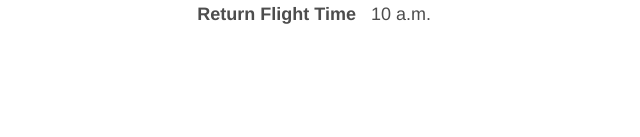
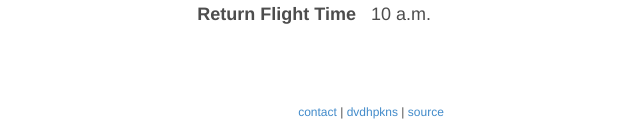
Before and after one commit to dvdhpkns/swautocheckin, a Django app: page /reservation/00000000-0000-0000-0000-000000000001/success in a window 1280 px wide. Shown: the part 671-808 px from the top of the page, without its empty margins (269-909 px from the left). Before the commit the page ends 695 px from the top, so only its background shows below. Run offline with Django 3.2, Linux system fonts and the light colour scheme; tables that the repository leaves empty hold one stand-in row (values such as "Sample post"); some libraries are stand-ins or nearby versions.

Commit message:
Add footer and google analytics

```diff
--- a/swautocheckin/base/__init__.py
+++ /dev/null
@@ -1 +0,0 @@
-__author__ = 'davidhopkins'
--- a/swautocheckin/static/css/main.css
+++ b/swautocheckin/static/css/main.css
@@ -76,3 +76,18 @@ input:not(:last-child) {
   margin-bottom: 0px;
   color: #737373;
 }
+
+.footer {
+  position: absolute;
+  bottom: 0;
+  width: 100%;
+  height: 30px;
+  text-align: center;
+  font-size: 12px;
+}
+
+@media (max-height: 500px) {
+    .footer {
+        position: relative;
+    }
+}
--- a/swautocheckin/templates/base.html
+++ b/swautocheckin/templates/base.html
@@ -21,10 +21,24 @@
     </div>
     {% block content %}{% endblock %}
 </div>
+<footer class="footer">
+    <div class="container">
+        <p><a href="mailto:swautocheckin@dvdhpkns.com">contact</a> | <a href="http://dvdhpkns.com">dvdhpkns</a> | <a href="https://github.com/dvdhpkns/swautocheckin">source</a></p>
+    </div>
+</footer>
 
 <script src="{% static 'js/jquery.min.js' %}" type="text/javascript"></script>
 <script src="{% static 'js/bootstrap.min.js' %}" type="text/javascript"></script>
+<script>
+  (function(i,s,o,g,r,a,m){i['GoogleAnalyticsObject']=r;i[r]=i[r]||function(){
+  (i[r].q=i[r].q||[]).push(arguments)},i[r].l=1*new Date();a=s.createElement(o),
+  m=s.getElementsByTagName(o)[0];a.async=1;a.src=g;m.parentNode.insertBefore(a,m)
+  })(window,document,'script','//www.google-analytics.com/analytics.js','ga');
 
+  ga('create', 'UA-63014848-1', 'auto');
+  ga('send', 'pageview');
+
+</script>
 {% block jsblock %}{% endblock %}
 </body>
 </html>
```
